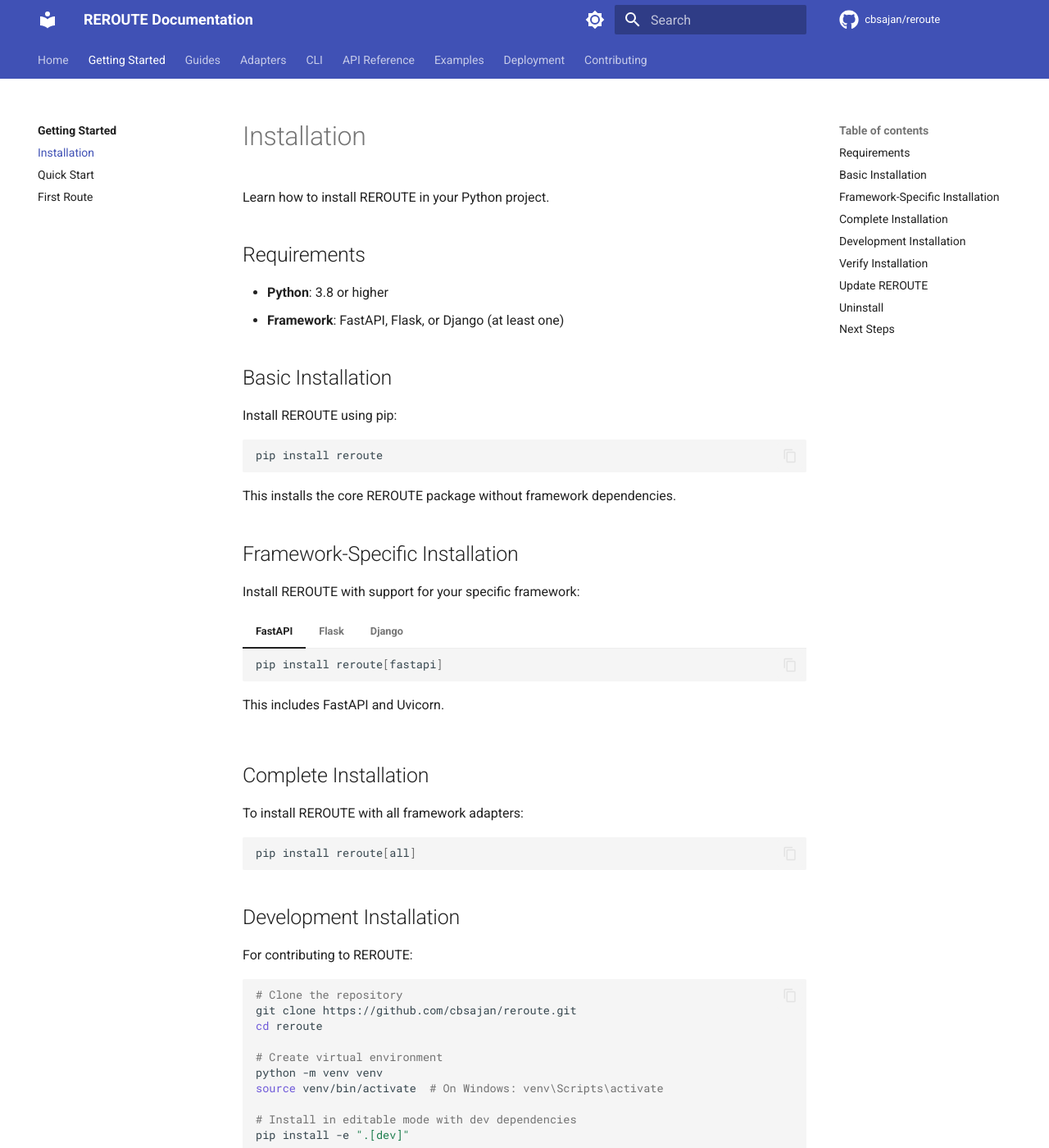
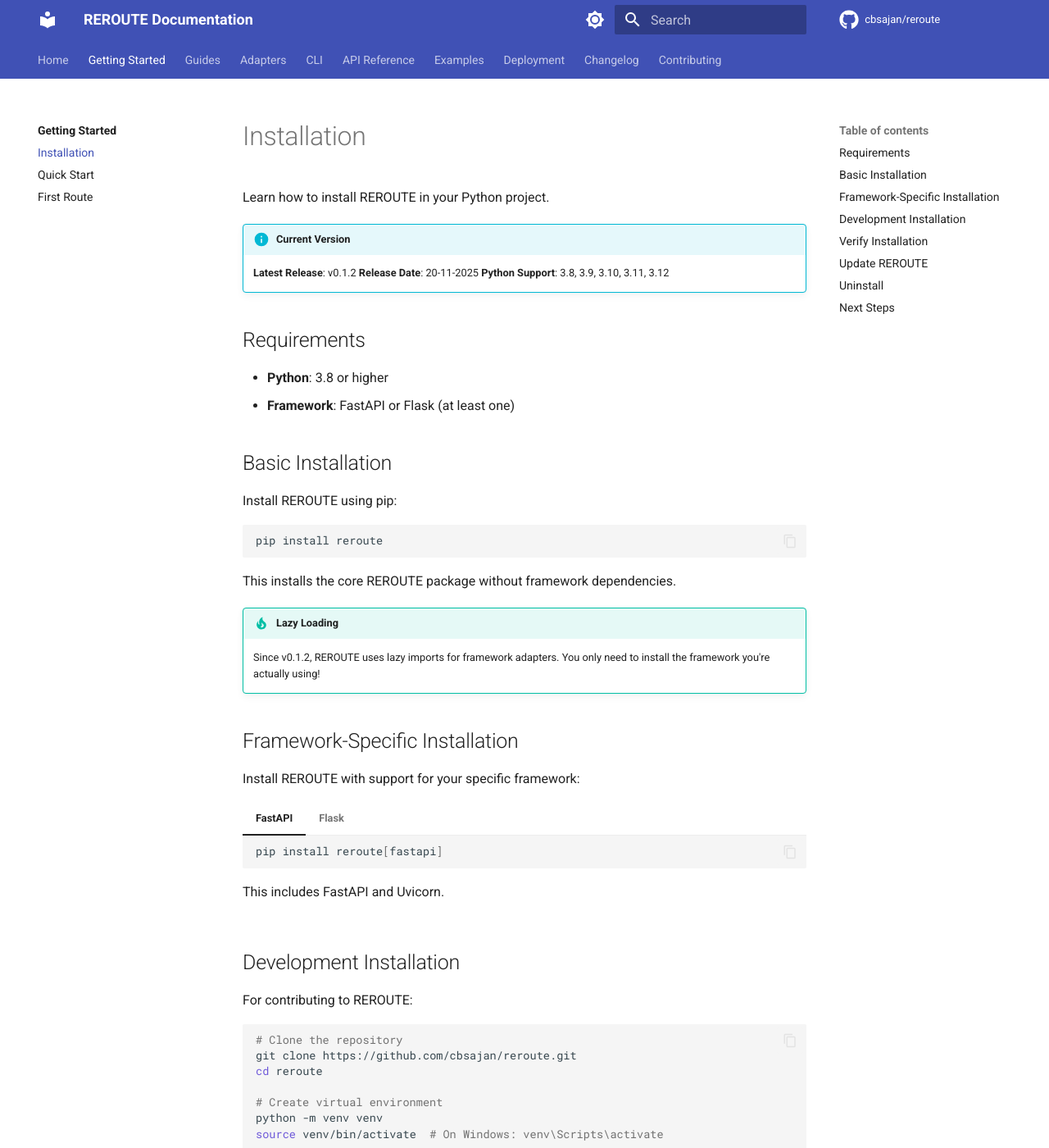
Before and after one commit to cbsajan/reroute-docs, an MkDocs documentation site: the page built from docs/getting-started/installation.md, in a window 1280 px wide and 1400 px high. Shown: the whole window at 82% size. Built offline with MkDocs 1.6.1 and Material for MkDocs 9.7.7, drawn with Linux system fonts in a browser that asks for light colours; comment, search, counter and statistics services are not loaded; the version menu is left out; some of the changed text lies outside the part shown.

Commit message:
docs: add changelog and update version info for 0.1.2
- Add comprehensive changelog page with all releases
- Update installation doc with v0.1.2 info (20-11-2025)
- Document lazy imports feature
- Document automatic update checker
- Add changelog to navigation
- Fix v0.1.0 date to 19-11-2025
- Ready for mike versioning deployment

````diff
--- a/docs/getting-started/installation.md
+++ b/docs/getting-started/installation.md
@@ -2,10 +2,15 @@
 
 Learn how to install REROUTE in your Python project.
 
+!!! info "Current Version"
+    **Latest Release**: v0.1.2
+    **Release Date**: 20-11-2025
+    **Python Support**: 3.8, 3.9, 3.10, 3.11, 3.12
+
 ## Requirements
 
 - **Python**: 3.8 or higher
-- **Framework**: FastAPI, Flask, or Django (at least one)
+- **Framework**: FastAPI or Flask (at least one)
 
 ## Basic Installation
 
@@ -16,6 +21,9 @@
 ```
 
 This installs the core REROUTE package without framework dependencies.
+
+!!! tip "Lazy Loading"
+    Since v0.1.2, REROUTE uses lazy imports for framework adapters. You only need to install the framework you're actually using!
 
 ## Framework-Specific Installation
 
@@ -37,21 +45,6 @@
 
     This includes Flask and its dependencies.
 
-=== "Django"
-
-    ```bash
-    pip install reroute[django]
-    ```
-
-    This includes Django support (coming soon).
-
-## Complete Installation
-
-To install REROUTE with all framework adapters:
-
-```bash
-pip install reroute[all]
-```
 
 ## Development Installation
 
@@ -82,7 +75,11 @@
 
 ```bash
 reroute --version
+# Output: REROUTE CLI v0.1.2
 ```
+
+!!! success "Automatic Update Notifications"
+    Since v0.1.2, REROUTE automatically checks for updates when you run `reroute --version` or any CLI command. You'll see a notification if a newer version is available!
 
 ## Update REROUTE
 
@@ -91,6 +88,8 @@
 ```bash
 pip install --upgrade reroute
 ```
+
+REROUTE will notify you when updates are available through the CLI.
 
 ## Uninstall
 
--- a/mkdocs.yml
+++ b/mkdocs.yml
@@ -108,6 +108,7 @@
     - deployment/index.md
     - Production: deployment/production.md
     - Docker: deployment/docker.md
+  - Changelog: changelog.md
   - Contributing: contributing.md
 
 # Extra
````
Also changed, not shown: docs/changelog.md (added, +46 -0 lines).
